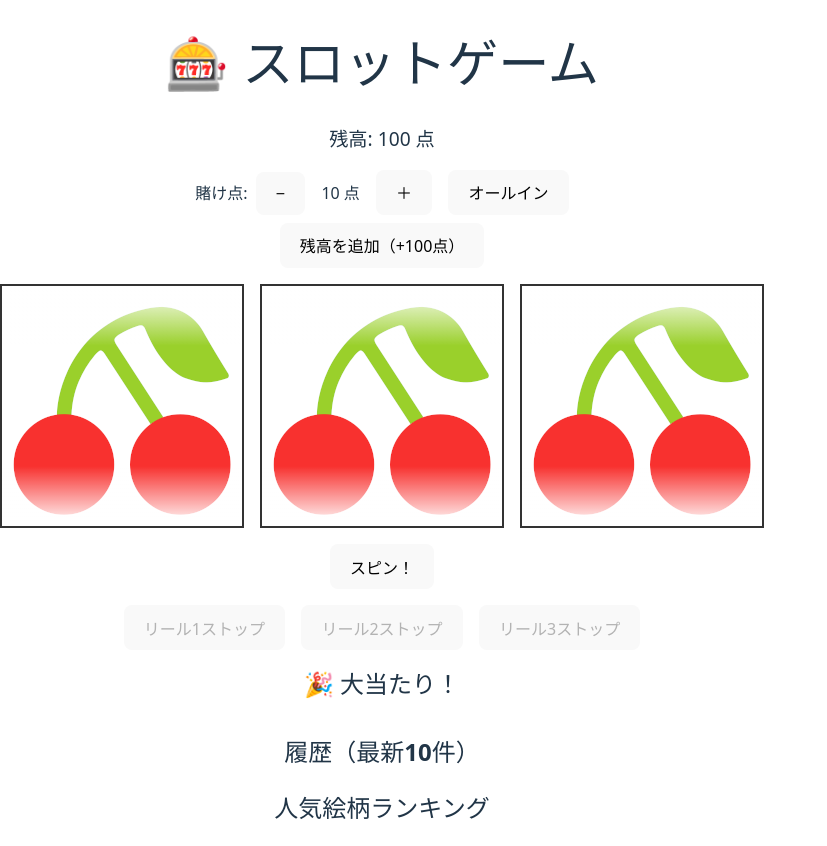
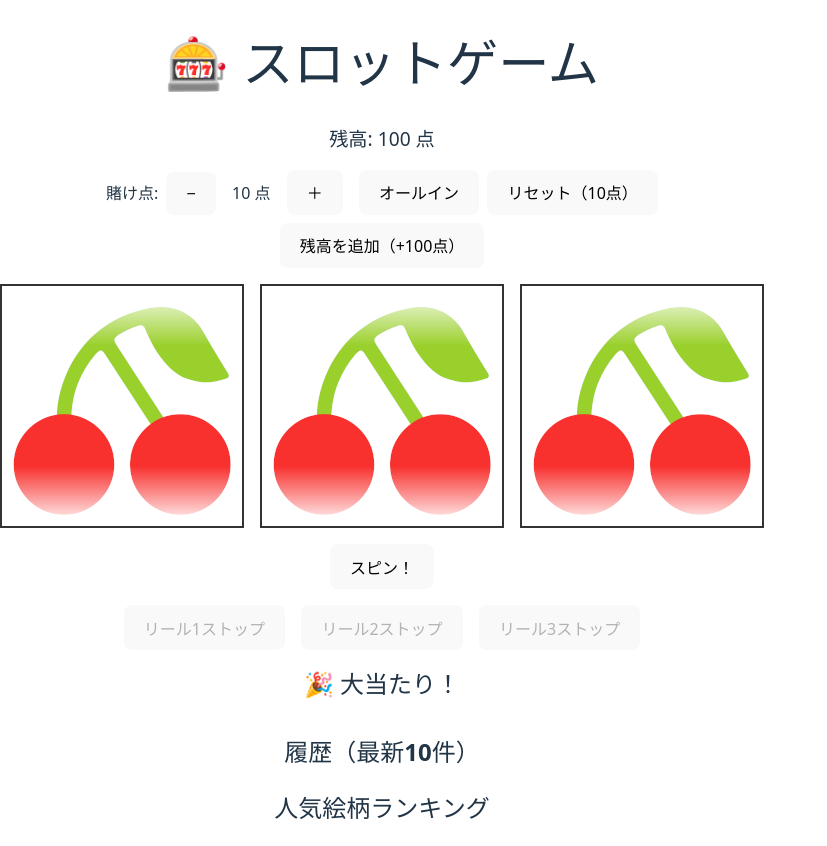
Before and after one commit to kista-ll/slot-game, a React (Vite) app: page / in a window 1280 px wide. Shown: the whole page, without its empty margins (0-827 px from the left). Built offline with nearby package versions, Linux system fonts and the light colour scheme.

Commit message:
賭け点リセットを追加

```diff
--- a/src/components/BetControls.tsx
+++ b/src/components/BetControls.tsx
@@ -10,6 +10,7 @@ export const BetControls: React.FC<Props> = ({ bet, score, setBet }) => {
   const increase = () => setBet(Math.min(score, bet + 1));
   const decrease = () => setBet(Math.max(1, bet - 1));
   const allIn = () => setBet(score);
+  const resetToTen = () => setBet(10);
 
   return (
     <div style={{ marginTop: '1rem' }}>
@@ -20,6 +21,9 @@ export const BetControls: React.FC<Props> = ({ bet, score, setBet }) => {
       <button onClick={allIn} disabled={score <= 1} style={{ marginLeft: '1rem' }}>
         オールイン
       </button>
+      <button onClick={resetToTen} style={{ marginLeft: '0.5rem' }}>
+        リセット（10点）
+      </button>
     </div>
   );
 };
```
